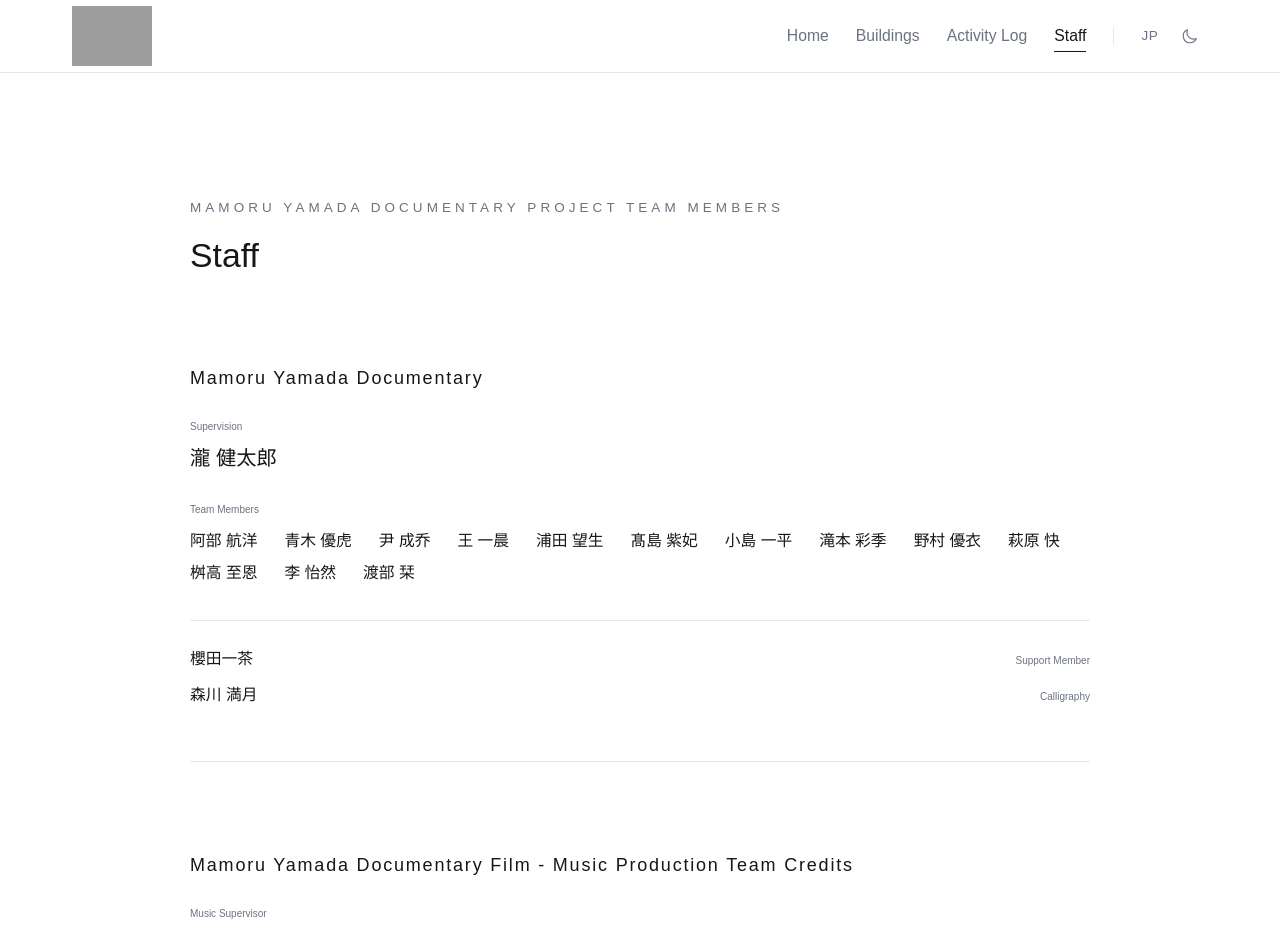
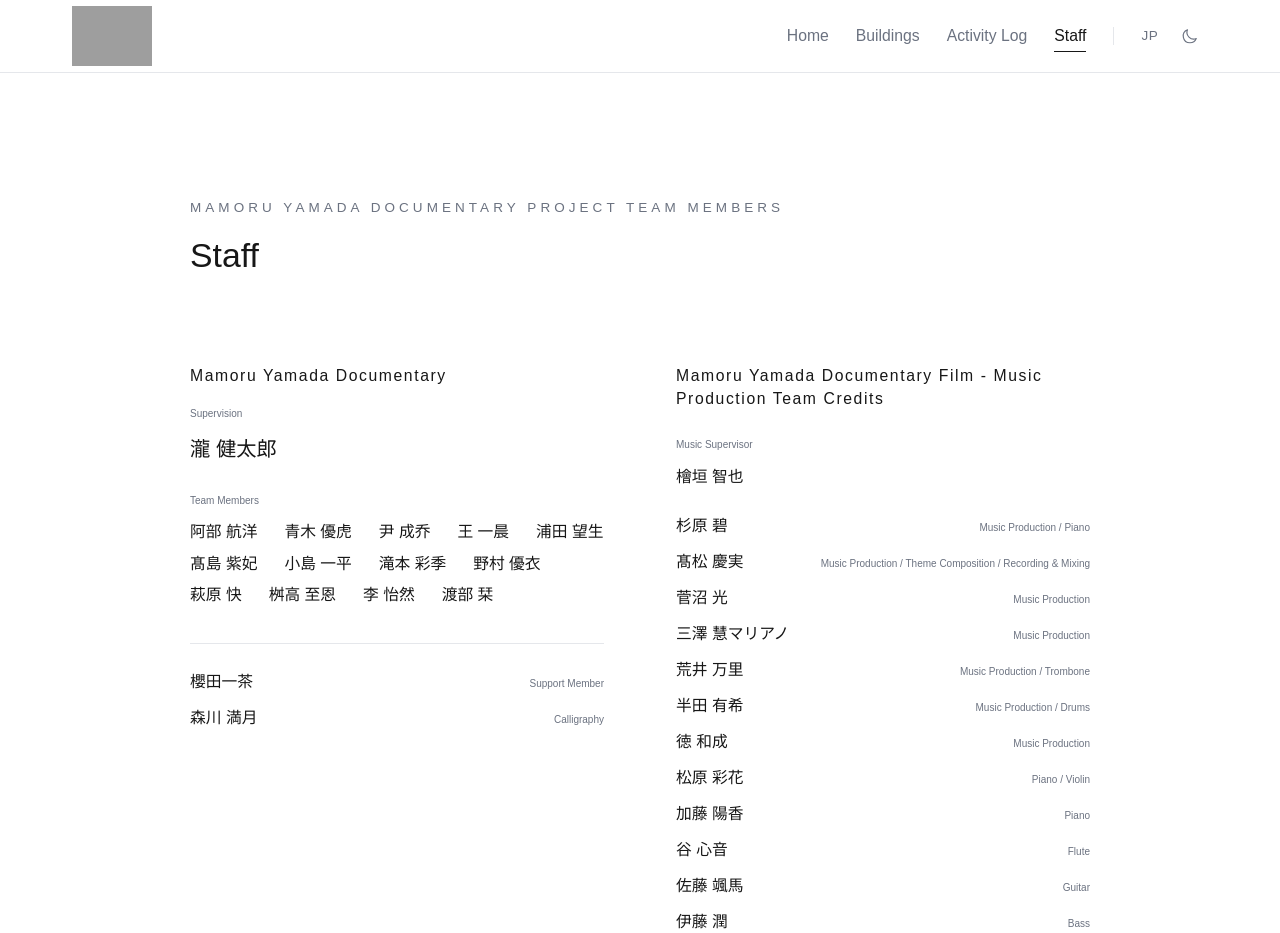
Before and after one commit to chineikou666/mamoru-yamada-website, a Next.js app: page /en/staff in a window 1280 px wide. Shown: the top 933 px of the page. Built offline with nearby package versions, Linux system fonts and the light colour scheme; grey boxes are pictures that could not be loaded.

Commit message:
revert: 恢复staff页面横并排样式

```diff
--- a/src/components/StaffPageContent.tsx
+++ b/src/components/StaffPageContent.tsx
@@ -58,21 +58,28 @@ export default function StaffPageContent({
           </FadeInView>
         </div>
 
-        {/* 映像制作 - 横置きスタイル */}
+        {/* 映像と音楽 - 統一スタイル */}
         <FadeInView delay={0.1}>
           <section className="mb-16 md:mb-20 pb-12 border-b border-[var(--color-border)]">
+            <div className="grid grid-cols-1 md:grid-cols-2 gap-12 md:gap-16">
+              {/* 映像制作 */}
+              <div>
                 {/* 山田守ドキュメンタリー标题 */}
-            <h2 className="text-sm md:text-base font-light text-[var(--color-foreground)] tracking-[0.1em] mb-6">
+                <h2 className="text-xs sm:text-sm font-light text-[var(--color-foreground)] tracking-[0.05em] sm:tracking-[0.1em] mb-4">
                   {locale === "ja" ? "山田守ドキュメンタリー" : "Mamoru Yamada Documentary"}
                 </h2>
 
                 {/* 監修 */}
-            <p className="text-[10px] text-[var(--color-muted-foreground)] mb-2">
+                <p className="text-[10px] text-[var(--color-muted-foreground)] mb-3">
                   {locale === "ja" ? "監修" : "Supervision"}
                 </p>
-            <p className="text-lg font-light text-[var(--color-foreground)] mb-6">
-              {staffData.videoTeam.supervisor[0]?.name}
+                <div className="space-y-2 mb-6">
+                  {staffData.videoTeam.supervisor.map((member, index) => (
+                    <p key={index} className="text-lg font-light text-[var(--color-foreground)]">
+                      {member.name}
                     </p>
+                  ))}
+                </div>
 
                 {/* 参加メンバー */}
                 <p className="text-[10px] text-[var(--color-muted-foreground)] mb-3">
@@ -105,23 +112,24 @@ export default function StaffPageContent({
                     </div>
                   ))}
                 </div>
-          </section>
-        </FadeInView>
+              </div>
 
-        {/* 音楽制作 - 横置きスタイル */}
-        <FadeInView delay={0.2}>
-          <section className="mb-16 md:mb-20 pb-12 border-b border-[var(--color-border)]">
-            <h2 className="text-sm md:text-base font-light text-[var(--color-foreground)] tracking-[0.1em] mb-6">
-              {locale === "ja" ? "山田守ドキュメンタリ映画　音楽制作チームのクレジット" : "Mamoru Yamada Documentary Film - Music Production Team Credits"}
+              {/* 音楽制作 */}
+              <div>
+                <h2 className="text-[11px] sm:text-xs md:text-sm font-light text-[var(--color-foreground)] tracking-[0.02em] sm:tracking-[0.05em] md:tracking-[0.1em] mb-6">
+                  <span className="md:hidden">{locale === "ja" ? "山田守ドキュメンタリ映画" : "Mamoru Yamada Documentary Film"}<br/>{locale === "ja" ? "音楽制作チームのクレジット" : "Music Production Team Credits"}</span>
+                  <span className="hidden md:inline">{locale === "ja" ? "山田守ドキュメンタリ映画　音楽制作チームのクレジット" : "Mamoru Yamada Documentary Film - Music Production Team Credits"}</span>
                 </h2>
 
                 {/* 音楽監修 */}
-            <p className="text-[10px] text-[var(--color-muted-foreground)] mb-2">
+                <p className="text-[10px] text-[var(--color-muted-foreground)] mb-3">
                   {locale === "ja" ? "音楽監修" : "Music Supervisor"}
                 </p>
-            <p className="text-lg font-light text-[var(--color-foreground)] mb-6">
+                <div className="flex justify-between items-baseline mb-6">
+                  <p className="text-sm font-light text-[var(--color-foreground)]">
                     {staffData.musicTeam.supervisor[0]?.name}
                   </p>
+                </div>
 
                 {/* 制作メンバー */}
                 <div className="space-y-3">
@@ -133,6 +141,8 @@ export default function StaffPageContent({
                       </span>
                     </div>
                   ))}
+                </div>
+              </div>
             </div>
           </section>
         </FadeInView>
```
Lines whose indentation alone changed are shown as unchanged.
